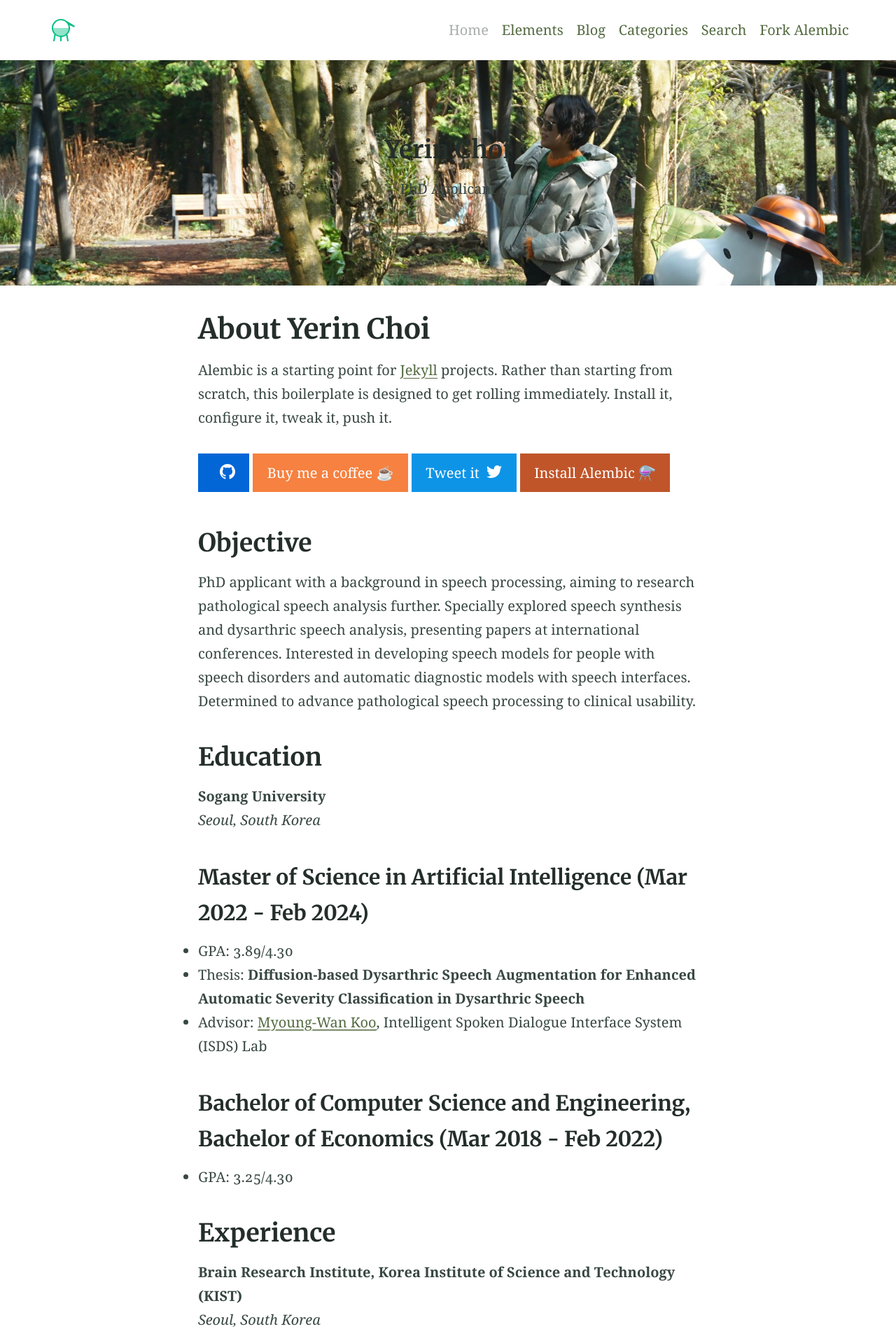
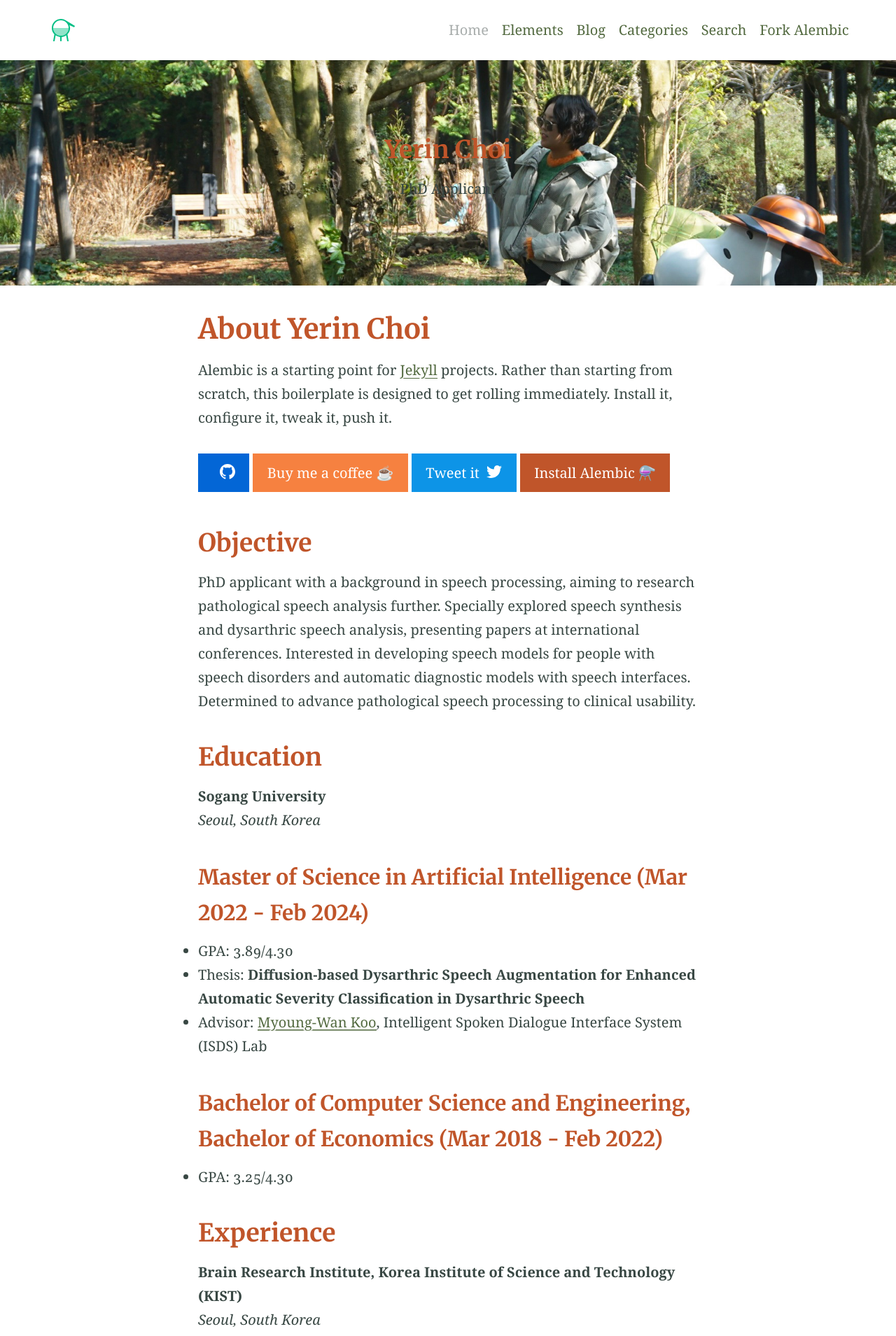
Before and after one commit to lakahaga/yerin-choi, a Jekyll site: the page built from index.md, in a window 1280 px wide. Shown: the top 1909 px of the page at 70% size. Built offline with Jekyll 4.4.1, drawn with Linux system fonts in a browser that asks for light colours.

Commit message:
Update _settings.scss

```diff
--- a/_sass/_settings.scss
+++ b/_sass/_settings.scss
@@ -5,7 +5,7 @@ $featureBackgroundColour: #f9fafa !default;
 $accentColour: #c0552a !default;
 
 // Text colours
-$headingColour: #242e2b !default;
+$headingColour: #c0552a !default;
 $bodyColour: #384743 !default;
 $linkColour: #536a40 !default;
 $hoverColour: #008000 !default;
```
